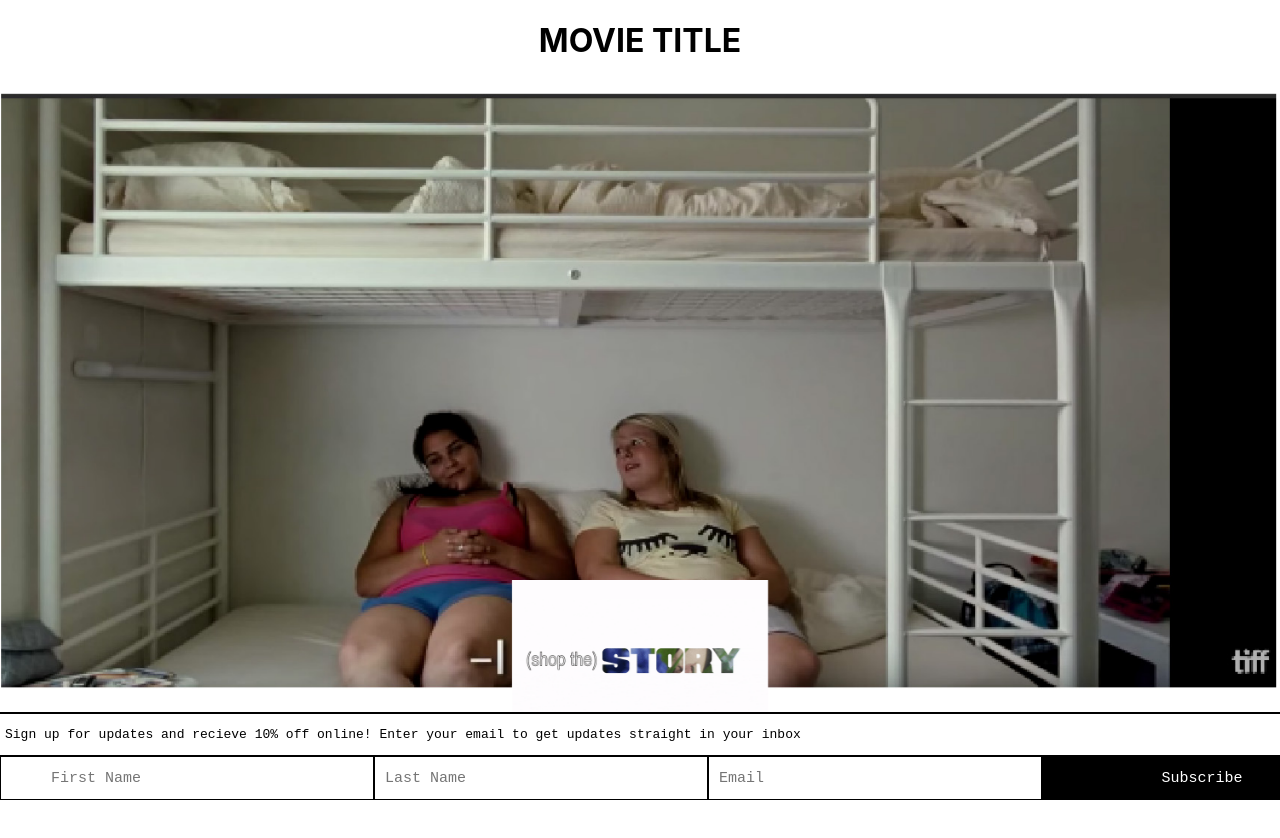
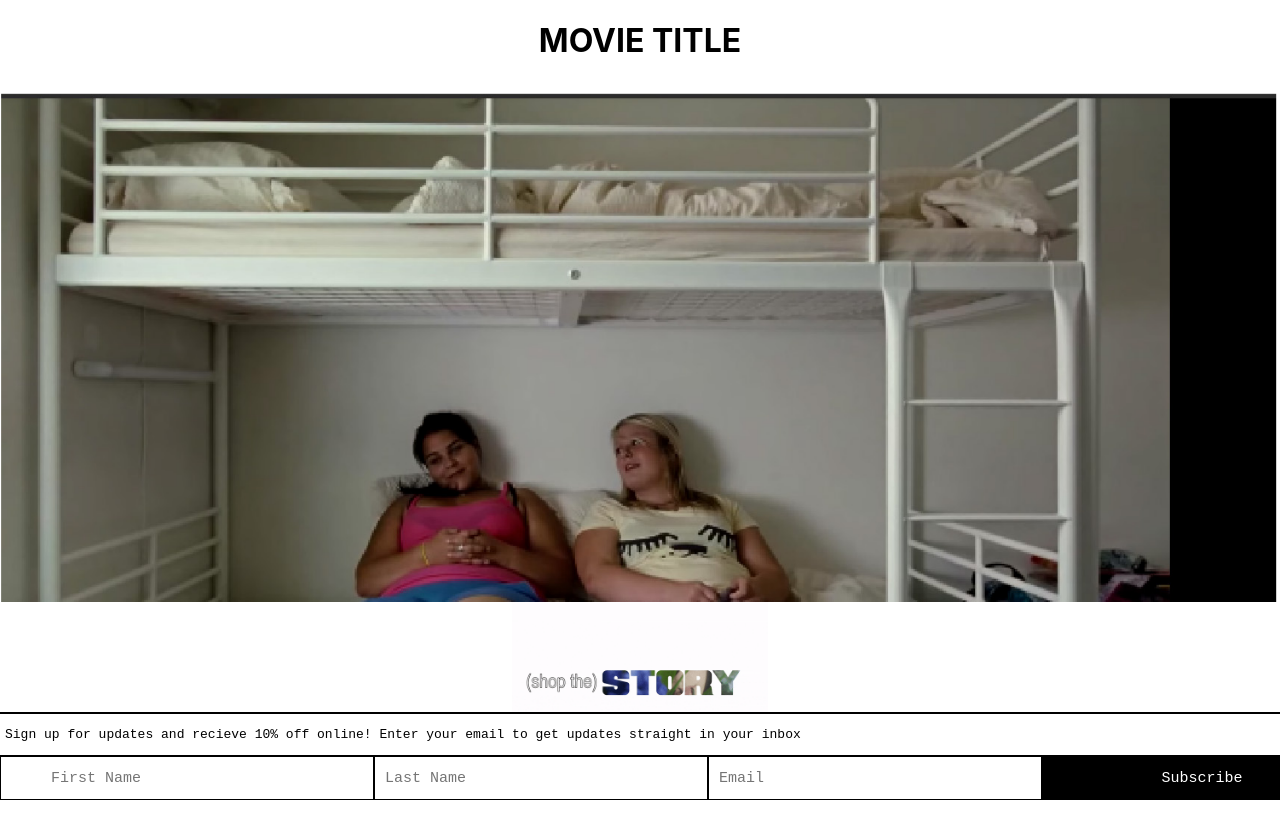
Before and after one commit to sylv1ah/shop-the-story, a React (Create React App) app: page /moviepage in a window 1280 px wide. Shown: the top 838 px of the page. Built offline with nearby package versions, Linux system fonts and the light colour scheme.

Commit message:
adjusted small bottom logo

```diff
--- a/src/components/Footer/Footer.css
+++ b/src/components/Footer/Footer.css
@@ -15,6 +15,7 @@
     border-top: solid 2px;
     border-bottom: solid 1px;
     background-color: white;
+    z-index: 10;
 }
 
 .form {
@@ -23,6 +24,7 @@
     justify-content: space-evenly;
     font-family: monospace;
     width: 100vw;
+    z-index: 10;
 }
 
 button {
@@ -34,6 +36,7 @@ button {
     font-size: 15px;
     border-style: none;
     cursor: pointer;
+    z-index: 10;
 
 }
 
@@ -45,8 +48,21 @@ input {
     border: solid 1px;
     padding-left: 10px;
     overflow: hidden;
+    z-index: 10;
 }
 
 .firstName {
     padding-left: 50px;
+    z-index: 10;
 }
+
+.bottomlogo {
+    position: absolute;
+    width: 100vw;
+    text-align: center;
+    align-items: center;
+    position: fixed;
+    bottom: 50px;
+    background-color: white;
+    z-index: 1;
+}
--- a/src/components/Footer/Footer2.js
+++ b/src/components/Footer/FooterLogo.js
@@ -1,10 +1,13 @@
 import React from 'react';
+import bottomlogo from '../../assets/images/bottomlogo.gif';
 import './Footer.css';
-import smalllogo from '../../assets/images/bottomlogo.gif';
+import { Link } from 'react-router-dom';
 
-const Footer2 = () => (
+const FooterLogo = () => (
     <div className="footer">
-        <div className="smallbottomlogo"><img src={smalllogo} alt='shop-the-story'/></div>
+        <div className="bottomlogo">
+        <Link to="/"><img src={bottomlogo} alt='shop-the-story' style={{width: '20%'}}/></Link>
+        </div>
         <div className="text">
             <p>Sign up for updates and recieve 10% off online! Enter your email to get updates straight in your inbox</p>
         </div>
@@ -21,4 +24,4 @@ const Footer2 = () => (
     </div>
 );
 
-export default Footer2;
+export default FooterLogo;
--- a/src/containers/MoviePage/MoviePage.css
+++ b/src/containers/MoviePage/MoviePage.css
@@ -1,5 +1,5 @@
 .moviePageContainer {
-    height: 100vh;
+    height: 120vh;
     text-align: center;
 }
 
--- a/src/containers/MoviePage/MoviePage.js
+++ b/src/containers/MoviePage/MoviePage.js
@@ -2,15 +2,15 @@ import React from 'react';
 import { Link } from 'react-router-dom';
 import './MoviePage.css';
 import movieIMG from '../../assets/images/movieSC.png';
-import Footer from '../../components/Footer/Footer';
-import SmallLogo from '../../components/SmallLogo/SmallLogo';
+import FooterLogo from '../../components/Footer/FooterLogo';
+//import SmallLogo from '../../components/SmallLogo/SmallLogo';
 
 const MoviePage = () => (
     <div className="moviePageContainer">
         <h1 className="movieTitle">MOVIE TITLE</h1>
         <Link to="productspage"><div className="movie"><img src={movieIMG} alt="movieIMG"></img></div></Link>
-        <SmallLogo/>
-        <Footer/>
+
+        <FooterLogo/>
     </div>
 );
 export default MoviePage;
--- a/src/containers/PosterPage/PosterPage.js
+++ b/src/containers/PosterPage/PosterPage.js
@@ -2,15 +2,14 @@ import React from 'react';
 import './PosterPage.css';
 import MovingScript from '../../components/MovingScript/MovingScript';
 import PosterScroll from '../../components/PosterScroll/PosterScroll';
-import SmallLogo from '../../components/SmallLogo/SmallLogo';
-import Footer from '../../components/Footer/Footer';
+//import SmallLogo from '../../components/SmallLogo/SmallLogo';
+import FooterLogo from '../../components/Footer/FooterLogo';
 
 const PosterPage = () => (
     <div className="page">
         <MovingScript/>
         <PosterScroll/>
-        <SmallLogo/>
-        <Footer/>
+        <FooterLogo/>
     </div>
 );
 
--- a/src/containers/ProductsPage/ProductsPage.css
+++ b/src/containers/ProductsPage/ProductsPage.css
@@ -1,6 +1,7 @@
 .productsContainer {
     width: 100vw;
-    padding-bottom:100px;
+    padding-bottom:300px;
+
 }
 
 .products , .products2{
--- a/src/containers/ProductsPage/ProductsPage.js
+++ b/src/containers/ProductsPage/ProductsPage.js
@@ -6,8 +6,8 @@ import prod2 from '../../assets/images/prod2.png';
 import prod3 from '../../assets/images/prod3.png';
 import prod4 from '../../assets/images/prod4.png';
 import prod5 from '../../assets/images/prod5.png';
-import Footer from '../../components/Footer/Footer';
-import SmallLogo from '../../components/SmallLogo/SmallLogo';
+import FooterLogo from '../../components/Footer/FooterLogo';
+//import SmallLogo from '../../components/SmallLogo/SmallLogo';
 
 const ProductsPage = () => (
     <div className="productsContainer">
@@ -34,8 +34,7 @@ const ProductsPage = () => (
 
 
         </div>
-        <SmallLogo/>
-        <Footer/>
+        <FooterLogo/>
     </div>
 );
 
```
Also changed, not shown: src/components/Footer/2Footer.js (deleted).
